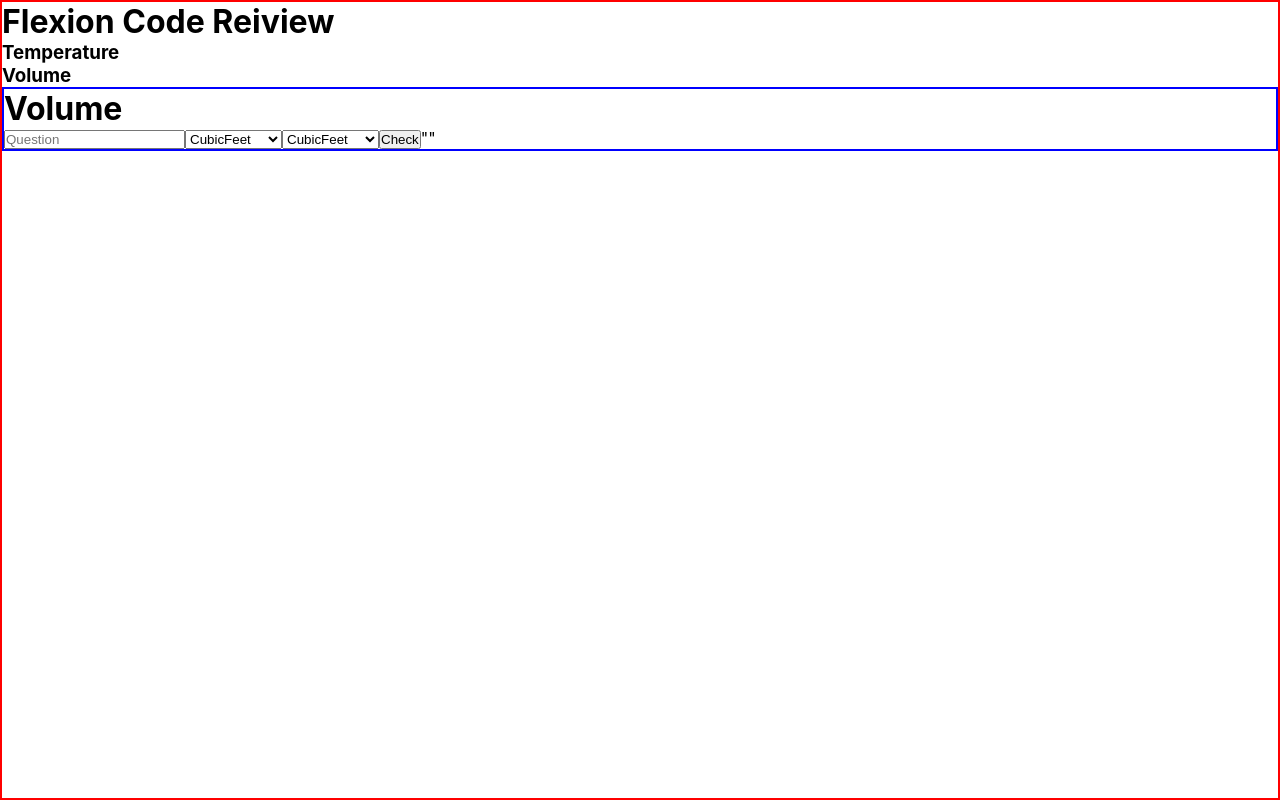
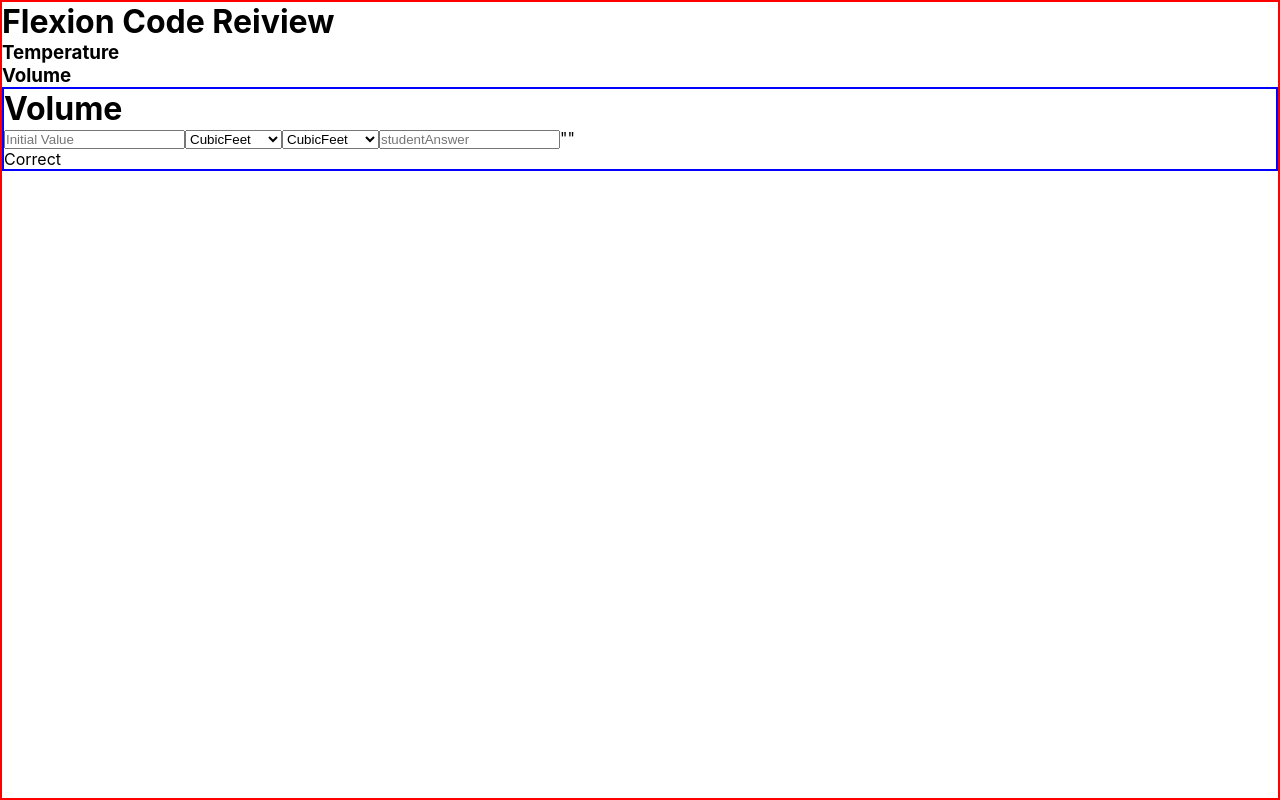
Before and after one commit to barbedStingray/flexioncodereview, a React (Create React App) app: page / in a window 1280 px wide. Built offline with nearby package versions, Linux system fonts and the light colour scheme.

Commit message:
volumes working, last input must be last

```diff
--- a/src/Components/ValueInput.jsx
+++ b/src/Components/ValueInput.jsx
@@ -1,11 +1,11 @@
 import React from 'react';
 
 
-const ValueInput = ({ setFunction, value }) => {
+const ValueInput = ({ setFunction, value, placeholder }) => {
     return (
         <input
             type='text'
-            placeholder='Question'
+            placeholder={placeholder}
             value={value}
             onChange={(e) => setFunction(e.target.value)}
         />
--- a/src/UnitConverter.jsx
+++ b/src/UnitConverter.jsx
@@ -8,7 +8,7 @@ import SelectUnit from './Components/SelectUnit';
 const UnitConverter = ({ title, units }) => {
 
     const [question, setQuestion] = useState('');
-    // const [studentAnswer, setStudentAnswer] = useState('');
+    const [studentAnswer, setStudentAnswer] = useState('');
     const [correctAnswer, setCorrectAnswer] = useState('')
     const [startUnit, setStartUnit] = useState('Celsius');
     const [targetUnit, setTargetUnit] = useState('Celsius');
@@ -16,33 +16,82 @@ const UnitConverter = ({ title, units }) => {
 
     const volumeUnitConversions = {
         CubicFeet: {
+            CubicFeet: 1,
             CubicInches: 1728,
             Cups: 117.987,
             Gallons: 7.48052,
             Liters: 28.3168,
-            Tablespoons: 1915.01
+            Tablespoons: 1915.01,
         },
         CubicInches: {
             CubicFeet: 0.000578704,
+            CubicInches: 1,
             Cups: 0.0682794,
             Gallons: 0.004329,
             Liters: 0.0163871,
             Tablespoons: 1.10823
+        },
+        Cups: {
+            CubicFeet: 0.00847552,
+            CubicInches: 14.6457,
+            Cups: 1,
+            Gallons: 0.0634013,
+            Liters: 0.24,
+            Tablespoons: 16.2307
+        },
+        Gallons: {
+            CubicFeet: 0.133681,
+            CubicInches: 231,
+            Cups: 15.7725,
+            Gallons: 1,
+            Liters: 3.78541,
+            Tablespoons: 256
+        },
+        Liters: {
+            CubicFeet: 0.0353147,
+            CubicInches: 61.0237,
+            Cups: 4.16667,
+            Gallons: 0.264172,
+            Liters: 1,
+            Tablespoons: 67.628
+        },
+        Tablespoons: {
+            CubicFeet: 0.00052219,
+            CubicInches: 0.902344,
+            Cups: 0.0616115,
+            Gallons: 0.00390625,
+            Liters: 0.0147868,
+            Tablespoons: 1,
+        },
+    }
+
+    const temperatureUnitConversions = {
+        Fahrenheit: {
+
         }
     }
 
-    // console.log('unit conversion', volumeUnitConversions['CubicFeet']['Cups'])
+
+    // todo verify data accurate numbers
 
 
-    function convertQuestion(e, question, startUnit, targetUnit) {
+    function submitConversion(e, question, startUnit, targetUnit) {
         e.preventDefault();
         console.log('checking answer', question, startUnit, targetUnit);
 
+        // Student Number convert
+        const studentNum = Number(e.target.value);
+        setStudentAnswer(e.target.value);
+
+
+
+
+
+        // question conversion begins
         const numValue = Number(question);
+        // todo if statement volume vs Temperature
         const correctNumber = numValue * volumeUnitConversions[`${startUnit}`][`${targetUnit}`];
-        console.log('correctAnswer', correctNumber);
-        setCorrectAnswer(correctNumber);
-
+        setCorrectAnswer(correctNumber.toFixed(2));
     }
 
 
@@ -53,11 +102,11 @@ const UnitConverter = ({ title, units }) => {
             <h1>{title}</h1>
 
             <div>
-                <form onSubmit={(e) => convertQuestion(e, question, startUnit, targetUnit)}>
-
+                <form>
                     <ValueInput
                         setFunction={setQuestion}
                         value={question}
+                        placeholder={'Initial Value'}
                     />
 
                     <SelectUnit
@@ -70,13 +119,26 @@ const UnitConverter = ({ title, units }) => {
                         setFunction={setTargetUnit}
                     />
 
+                    <input
+                        type='text'
+                        placeholder='studentAnswer'
+                        value={studentAnswer}
+                        onChange={(e) => submitConversion(e, question, startUnit, targetUnit)}
+                    />
                     {/* <ValueInput
-                        setFunction={setStudentAnswer}
+                        setFunction={submitConversion}
                         value={studentAnswer}
+                        placeholder={'Student Answer'}
                     /> */}
 
-                    <button type='submit'>Check</button>
                     {JSON.stringify(correctAnswer)}
+
+                    {studentAnswer === correctAnswer ?
+                        (<div><p>Correct</p></div>)
+                        :
+                        (<div><p>NO</p></div>)
+                    }
+
                 </form>
             </div>
         </div>
```
